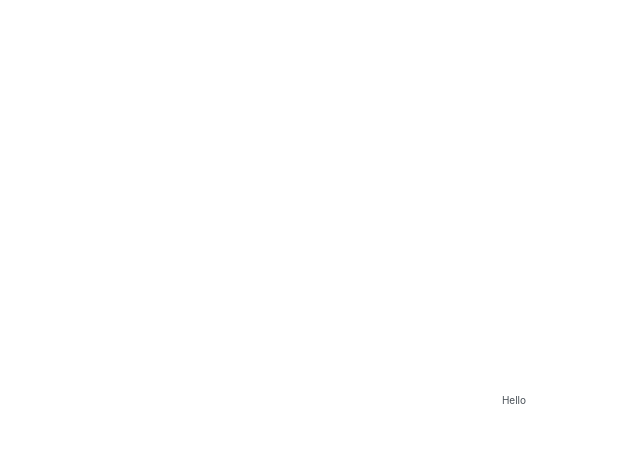
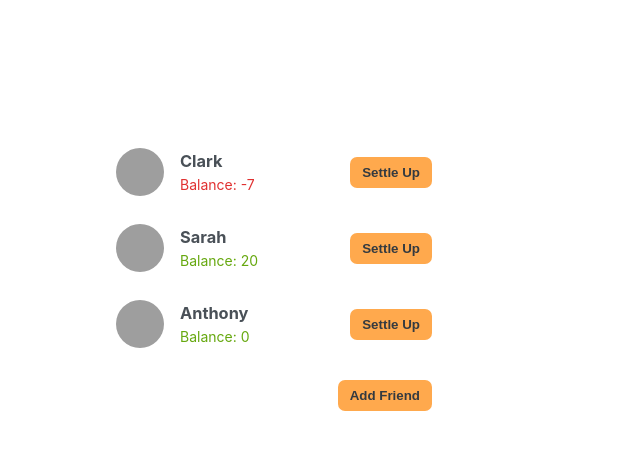
Before and after one commit to zacktam12/eat-n-split, a React (Create React App) app: page / in a window 1280 px wide. Shown: the top 450 px of the page, without its empty margins (126-766 px from the left). Built offline with nearby package versions, Linux system fonts and the light colour scheme; grey boxes are pictures that could not be loaded.

Commit message:
creating contents and displaying information

```diff
--- a/src/App.js
+++ b/src/App.js
@@ -1,3 +1,6 @@
+import { useState } from "react";
+import "./index.css"; // Import the CSS file
+
 const initialFriends = [
   {
     id: 118836,
@@ -18,6 +21,45 @@ const initialFriends = [
     balance: 0,
   },
 ];
+
 export default function App() {
-  return <div>Hello</div>;
+  const [friends, setFriends] = useState(initialFriends);
+  const [selectedFriend, setSelectedFriend] = useState(null);
+
+  const handleFriendSelect = (friend) => {
+    setSelectedFriend(friend);
+  };
+
+  return (
+    <div className="app">
+      <div className="sidebar">
+        <ul>
+          {friends.map((friend) => (
+            <li
+              key={friend.id}
+              className={selectedFriend?.id === friend.id ? "selected" : ""}
+              onClick={() => handleFriendSelect(friend)}
+            >
+              <img src={friend.image} alt={friend.name} />
+              <h3>{friend.name}</h3>
+              <p className={friend.balance < 0 ? "red" : "green"}>
+                Balance: {friend.balance}
+              </p>
+              <button className="button">Settle Up</button>
+            </li>
+          ))}
+        </ul>
+        <button className="button">Add Friend</button>
+      </div>
+
+      <div className="content">
+        {selectedFriend && (
+          <div>
+            <h2>Selected Friend: {selectedFriend.name}</h2>
+            <p>Balance: {selectedFriend.balance}</p>
+          </div>
+        )}
+      </div>
+    </div>
+  );
 }
```
